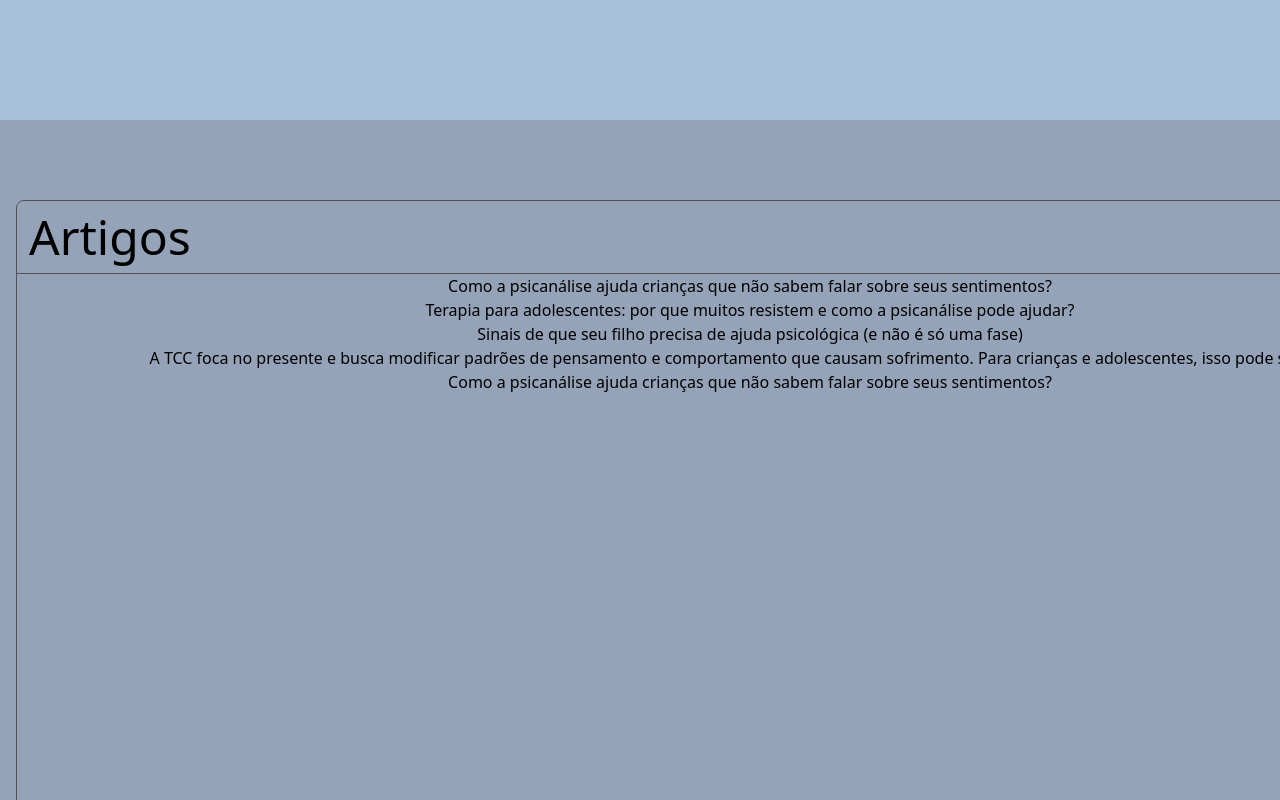
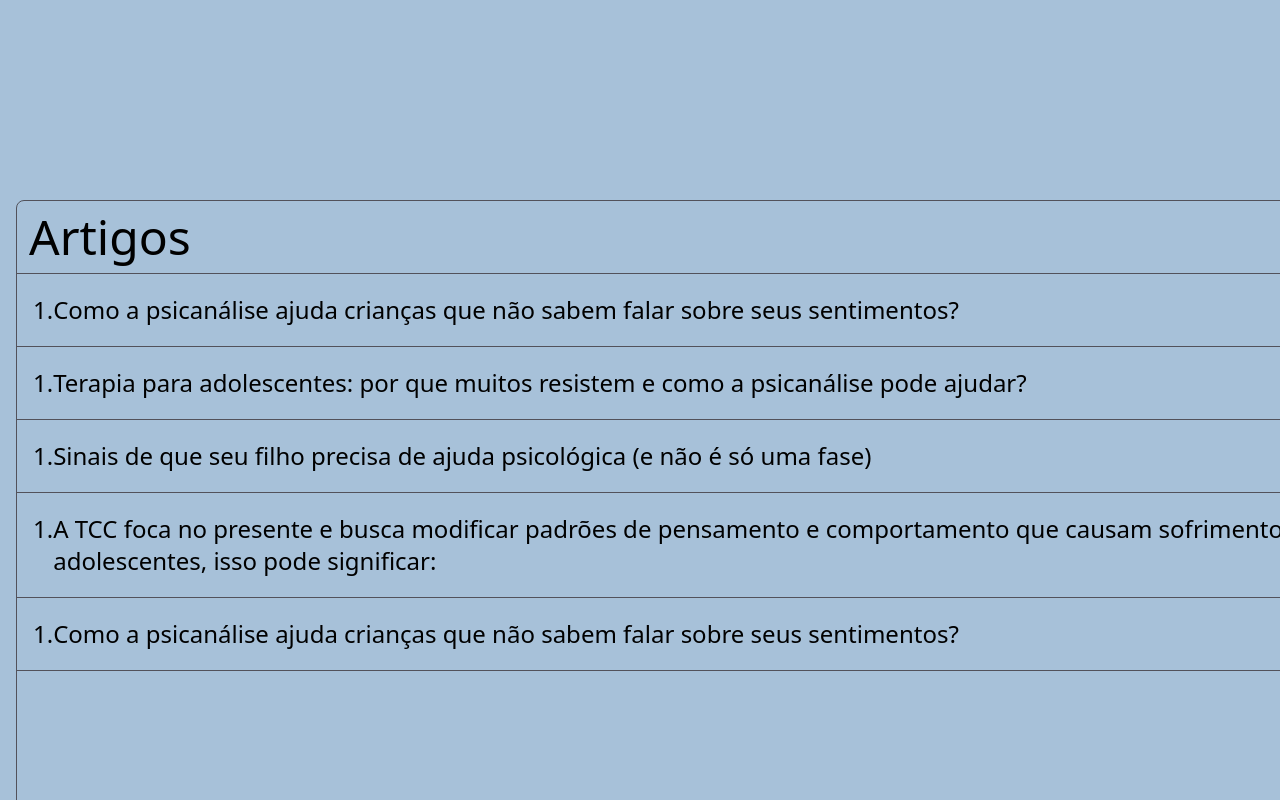
Before and after one commit to Gui7F/Site_Leana_Psicologa, a React (Vite) app: page / in a window 1280 px wide. Shown: the part 1480-2280 px from the top of the page. Built offline with nearby package versions, Linux system fonts and the light colour scheme; a web font is replaced by a local one.

Commit message:
add: struct of articles section

```diff
--- a/src/components/Articles.jsx
+++ b/src/components/Articles.jsx
@@ -9,38 +9,76 @@ const Articles = () => {
 
         <FontAwesomeIcon icon={faPaperclip} className="p-3"/>
       </div>
-      <div>
+      <div className="border-b border-zinc-600 text-start pt-5 pb-5 text-2xl ">
         <Link target="_blank" to="article_1">
+        <div className="flex">
+
+        <span className="pl-4">
+          1.
+        </span>
           <h2>
             Como a psicanálise ajuda crianças que não sabem falar sobre seus
             sentimentos?
           </h2>
+        </div>
         </Link>
       </div>
-      <div>
+      <div className="border-b border-zinc-600 text-start pt-5 pb-5 text-2xl ">
+        <Link target="_blank" to="article_1">
+        <div className="flex">
+
+        <span className="pl-4">
+          1.
+        </span>
           <h2>
           Terapia para adolescentes: por que muitos resistem e como a
           psicanálise pode ajudar?
           </h2>
         </div>
-      <div>
+        </Link>
+      </div>
+      <div className="border-b border-zinc-600 text-start pt-5 pb-5 text-2xl ">
+        <Link target="_blank" to="article_1">
+        <div className="flex">
+
+        <span className="pl-4">
+          1.
+        </span>
           <h2>
           Sinais de que seu filho precisa de ajuda psicológica (e não é só uma
             fase)
           </h2>
         </div>
-      <div>
+        </Link>
+      </div>
+      <div className="border-b border-zinc-600 text-start pt-5 pb-5 text-2xl ">
+        <Link target="_blank" to="article_1">
+        <div className="flex">
+
+        <span className="pl-4">
+          1.
+        </span>
           <h2>
           A TCC foca no presente e busca modificar padrões de pensamento e
           comportamento que causam sofrimento. Para crianças e adolescentes,
           isso pode significar:
           </h2>
         </div>
-      <div>
+        </Link>
+      </div>
+      <div className="border-b border-zinc-600 text-start pt-5 pb-5 text-2xl ">
+        <Link target="_blank" to="article_1">
+        <div className="flex">
+
+        <span className="pl-4">
+          1.
+        </span>
           <h2>
           Como a psicanálise ajuda crianças que não sabem falar sobre seus
           sentimentos?
           </h2>
+        </div>
+        </Link>
       </div>
     </div>
   );
--- a/src/components/Main.jsx
+++ b/src/components/Main.jsx
@@ -31,7 +31,7 @@ const Main = () => {
         <div className="bg-mint-100 w-1500 m-auto" >
         <div ref={homeRef} className="section text-center h-svh  pt-[80px] pl-1 pr-1"><Home /></div>
         <div ref={aboutMeRef} className="section text-center h-svh pt-[80px] pl-1 pr-1"><AboutMe /></div>
-        <div ref={articlesRef} className="section text-center bg-slate-400 h-svh pt-[80px] pl-4 pr-4 pb-4" ><Articles /></div>
+        <div ref={articlesRef} className="section text-center h-svh pt-[80px] pl-4 pr-4 pb-4" ><Articles /></div>
         <div ref={contactRef} className="section text-center h-svh pt-[80px] pl-1 pr-1"><Contact /></div>
         </div>
 
--- a/src/components/Navbar.jsx
+++ b/src/components/Navbar.jsx
@@ -72,13 +72,13 @@ function Navbar({
           scrollToSection(getSectionRef(page));
           setIsActivated(page);
         }}
-        className={`relative px-6 py-1 ml-10 rounded-2xl text-[18px] font-extrabold transition-all duration-300 overflow-hidden shadow-lg
+        className={`relative px-6 py-1 ml-10 rounded-2xl text-[16px] font-extrabold transition-all duration-300 overflow-hidden
           ${isActivated === page ? "text-zinc-300" : "text-gray-900"}
           `}
       >
         <span className="relative z-10">{getButtonLabel(page)}</span>
         <span
-          className={`absolute top-0 left-0 w-full h-full bg-gray-900 rounded-2xl transition-all duration-300 -z-10
+          className={`absolute top-0 left-0 w-full h-full bg-zinc-700 rounded-2xl transition-all duration-300 -z-10
             ${isActivated === page ? "scale-x-100" : "scale-x-0"}
           `}
         ></span>
```
Lines whose indentation alone changed are shown as unchanged.
